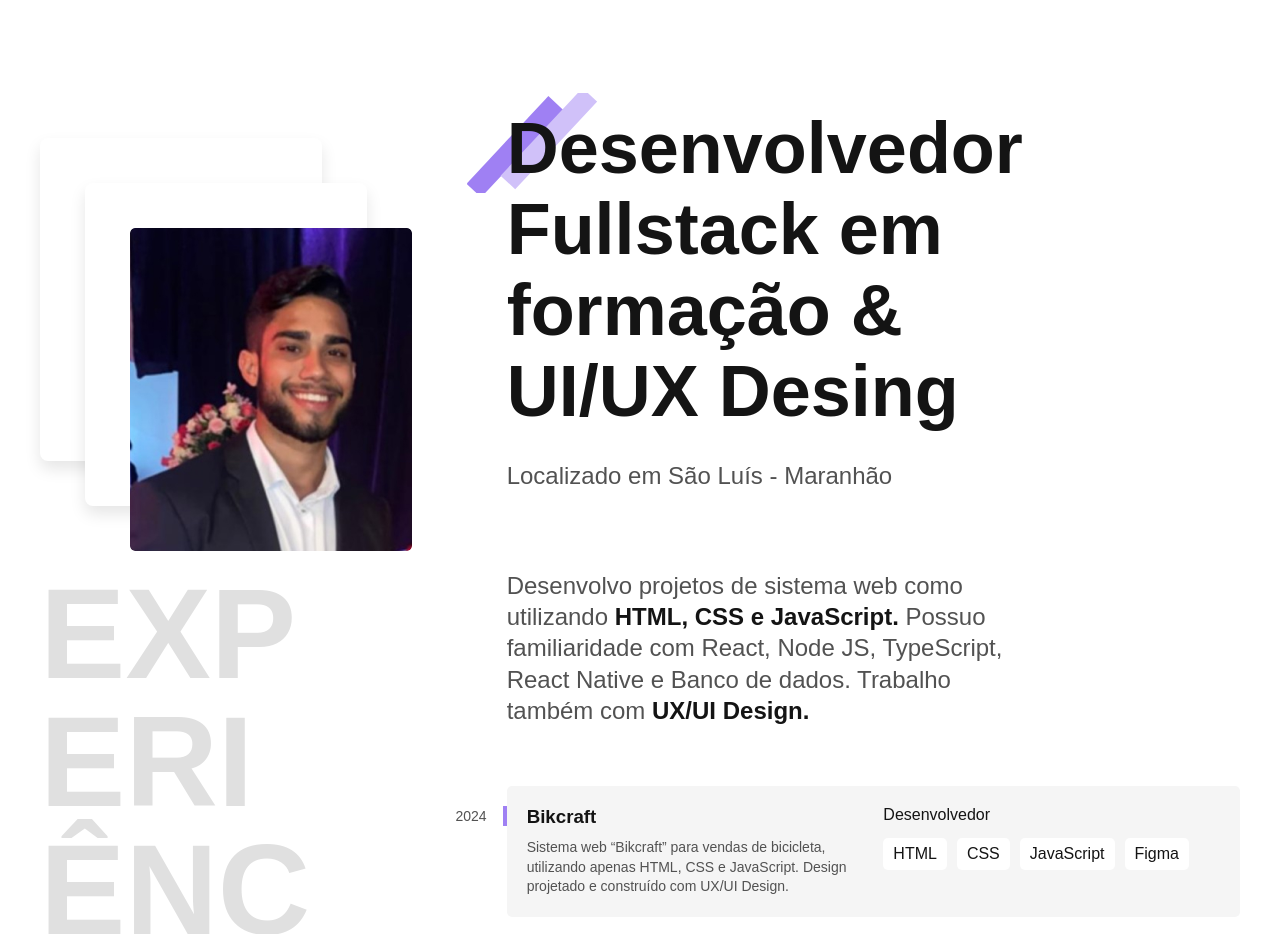
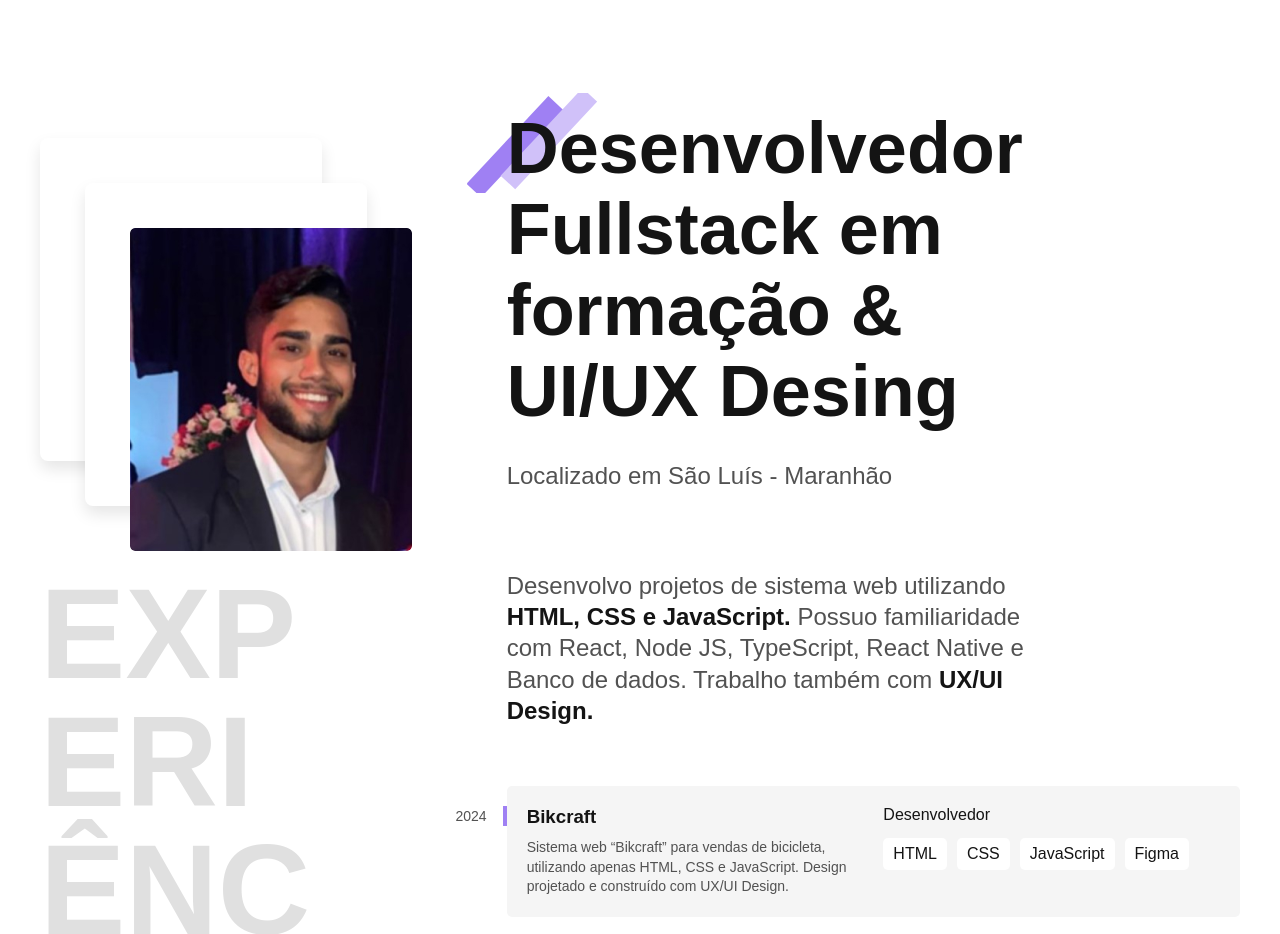
Before and after one commit to matheusryann/matheusryann24.github.io, a plain HTML site: page index.html in a window 1280 px wide. Shown: the part 110-1044 px from the top of the page. Drawn offline with Linux system fonts and the light colour scheme.

Commit message:
ajuste 2

```diff
--- a/index.html
+++ b/index.html
@@ -39,7 +39,7 @@
     <h2 class="subtitulo">Experiência</h2>
 
     <div>
-      <p class="exp-texto">Desenvolvo projetos de sistema web como utilizando <strong>HTML, CSS e JavaScript.</strong> Possuo familiaridade com </strong>React, Node JS, TypeScript, React Native e Banco de dados.</strong> Trabalho também com <strong> UX/UI Design.</strong>
+      <p class="exp-texto">Desenvolvo projetos de sistema web utilizando <strong>HTML, CSS e JavaScript.</strong> Possuo familiaridade com </strong>React, Node JS, TypeScript, React Native e Banco de dados.</strong> Trabalho também com <strong> UX/UI Design.</strong>
       </p>
 
       <div class="projetos">
```
